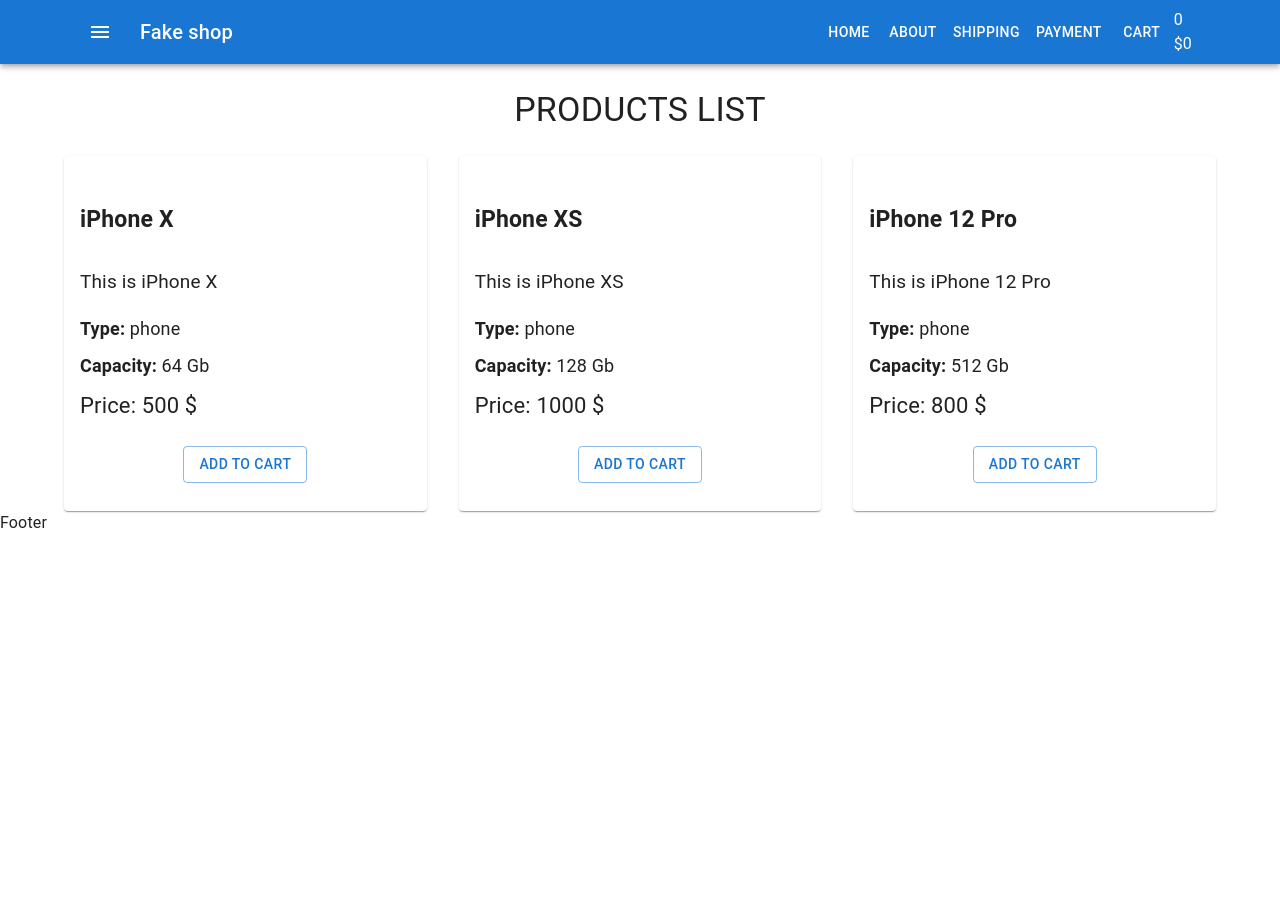
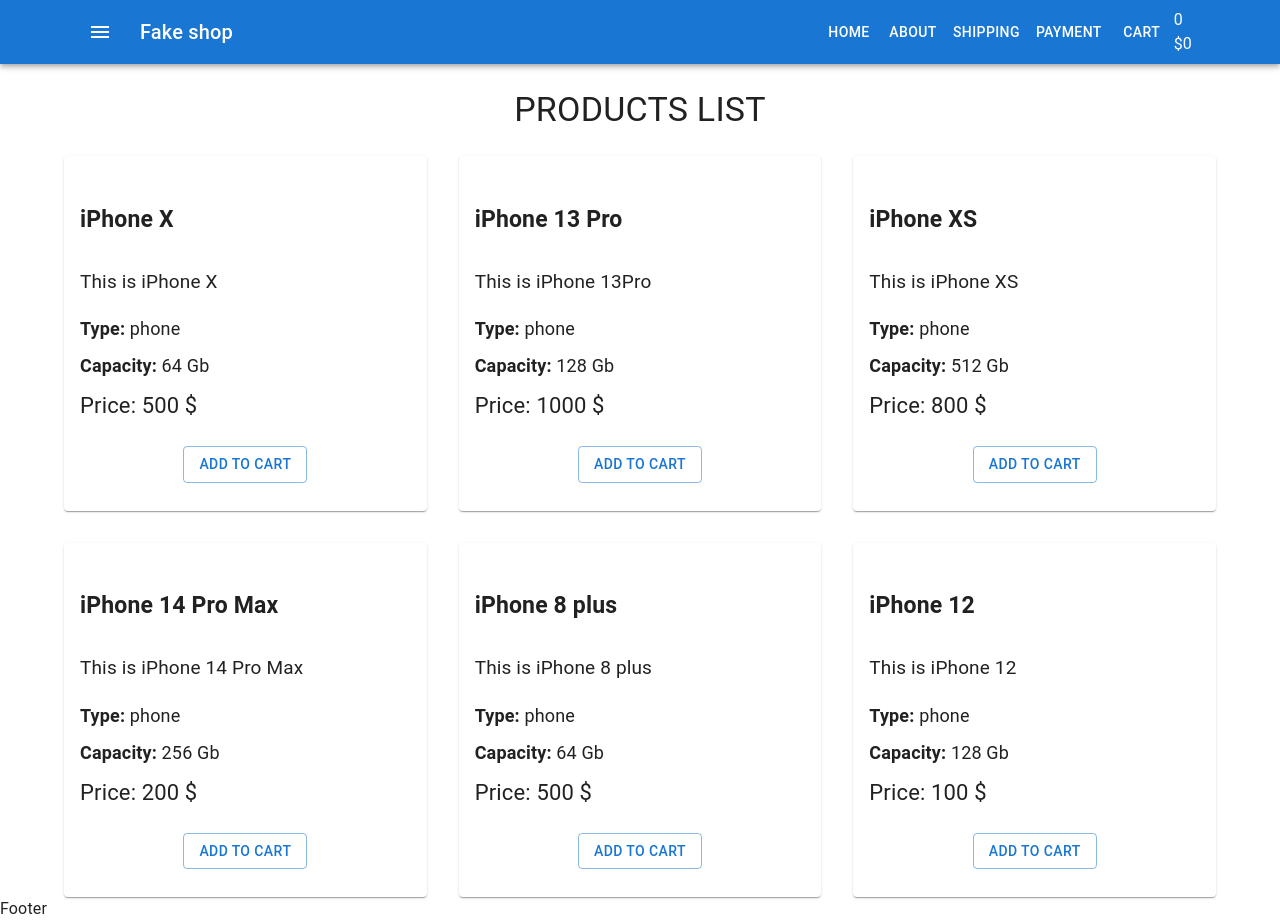
Before and after one commit to kznkv-skillup/fake-shop, a React (Create React App) app: page / in a window 1280 px wide. Before the commit the page ends 800 px from the top, so only its background shows below. Built offline with nearby package versions, Linux system fonts and the light colour scheme.

Commit message:
add productsArray

```diff
--- a/src/components/Products/ProductsList.tsx
+++ b/src/components/Products/ProductsList.tsx
@@ -1,6 +1,15 @@
-import { Grid, Typography } from '@mui/material'
-import React from 'react'
-import ProductListItem from './ProductListItem'
+import { Grid, Typography } from "@mui/material"
+import React from "react"
+import ProductListItem from "./ProductListItem"
+import productsArray from "./productsArray"
+
+type ProductProps = {
+    name: string
+    description: string
+    type: string
+    capacity: number
+    price: number
+}
 
 type Props = {}
 
@@ -11,8 +20,8 @@
                 align="center"
                 variant="h4"
                 sx={{
-                    margin: '25px 0',
-                    textTransform: 'uppercase',
+                    margin: "25px 0",
+                    textTransform: "uppercase",
                 }}
             >
                 Products List
@@ -24,33 +33,25 @@
                 alignItems="center"
                 spacing={4}
             >
-                <Grid item xs={12} sm={6} md={4}>
-                    <ProductListItem
-                        name="iPhone X"
-                        description="This is iPhone X"
-                        type="phone"
-                        capacity={64}
-                        price={500}
-                    />
-                </Grid>
-                <Grid item xs={12} sm={6} md={4}>
-                    <ProductListItem
-                        name="iPhone XS"
-                        description="This is iPhone XS"
-                        type="phone"
-                        capacity={128}
-                        price={1000}
-                    />
-                </Grid>
-                <Grid item xs={12} sm={6} md={4}>
-                    <ProductListItem
-                        name="iPhone 12 Pro"
-                        description="This is iPhone 12 Pro"
-                        type="phone"
-                        capacity={512}
-                        price={800}
-                    />
-                </Grid>
+                {productsArray.map(
+                    ({
+                        name,
+                        description,
+                        type,
+                        capacity,
+                        price,
+                    }: ProductProps) => (
+                        <Grid item xs={12} sm={6} md={4}>
+                            <ProductListItem
+                                name={name}
+                                description={description}
+                                type={type}
+                                capacity={capacity}
+                                price={price}
+                            />
+                        </Grid>
+                    )
+                )}
             </Grid>
         </>
     )
--- /dev/null
+++ b/src/components/Products/productsArray.ts
@@ -0,0 +1,55 @@
+type Product = {
+    name: string
+    description: string
+    type: string
+    capacity: number
+    price: number
+}
+
+const productsArray: Product[] = [
+    {
+        name:"iPhone X",
+        description:"This is iPhone X",
+        type:"phone",
+        capacity:64,
+        price:500,
+    },
+    {
+        name:"iPhone 13 Pro",
+        description:"This is iPhone 13Pro",
+        type:"phone",
+        capacity:128,
+        price:1000,
+    },
+    {
+        name:"iPhone XS",
+        description:"This is iPhone XS",
+        type:"phone",
+        capacity:512,
+        price:800,
+    },
+    {
+        name:"iPhone 14 Pro Max",
+        description:"This is iPhone 14 Pro Max",
+        type:"phone",
+        capacity:256,
+        price:200,
+    },
+    {
+        name:"iPhone 8 plus",
+        description:"This is iPhone 8 plus",
+        type:"phone",
+        capacity:64,
+        price:500,
+    },
+    {
+        name:"iPhone 12",
+        description:"This is iPhone 12",
+        type:"phone",
+        capacity:128,
+        price:100,
+    }
+]
+
+
+export default productsArray
```
